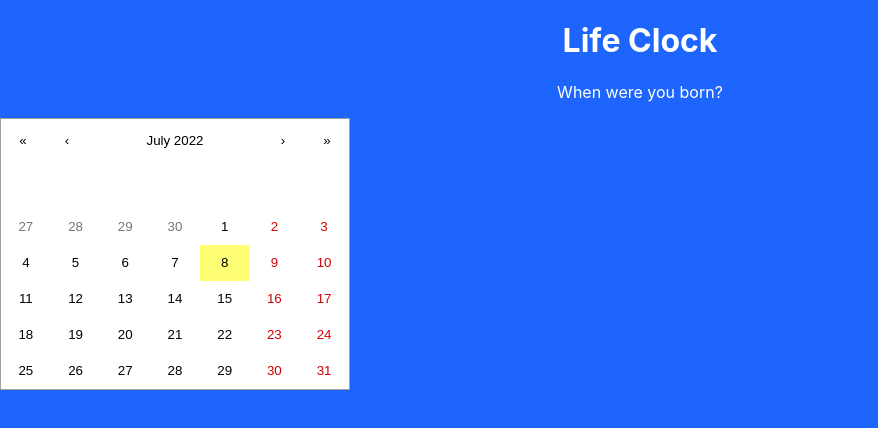
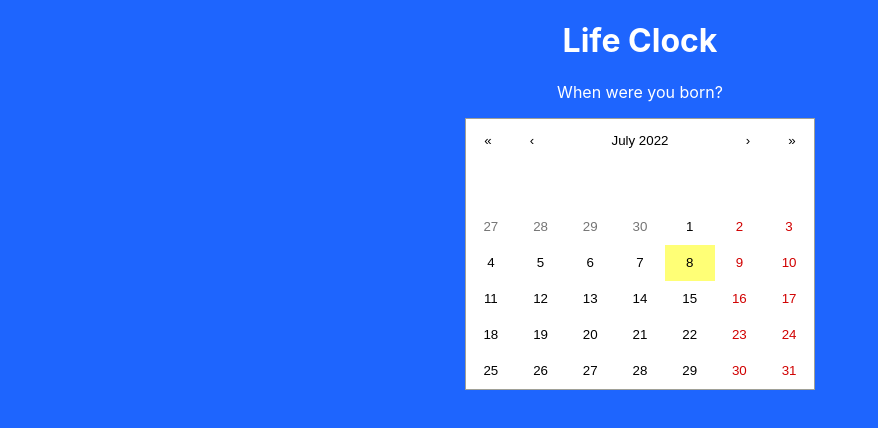
Before and after one commit to Id3arium/LifeClock, a React (Create React App) app: page / in a window 1280 px wide. Shown: the top 428 px of the page, without its empty margins (0-878 px from the left). Built offline with nearby package versions, Linux system fonts and the light colour scheme.

Commit message:
making calendar be centered

```diff
--- a/src/Components/DatePicker/DatePicker.css
+++ b/src/Components/DatePicker/DatePicker.css
@@ -1,4 +1,3 @@
-.date-picker-input{
-  margin: auto;
-  position: absolute;
+.centered{
+  margin: 0 auto;
 }
--- a/src/Components/DatePicker/DatePicker.js
+++ b/src/Components/DatePicker/DatePicker.js
@@ -1,9 +1,9 @@
 import Calendar from 'react-calendar';
 import 'react-calendar/dist/Calendar.css';
+import "./DatePicker.css"
 
 export default function DatePicker(props){
-    let style = {margin:""}
     return (
-        <Calendar onClickDay={e => props.onDateChanged(e)} />
+        <Calendar className="centered" onClickDay={e => props.onDateChanged(e)} />
     )
 }
```
